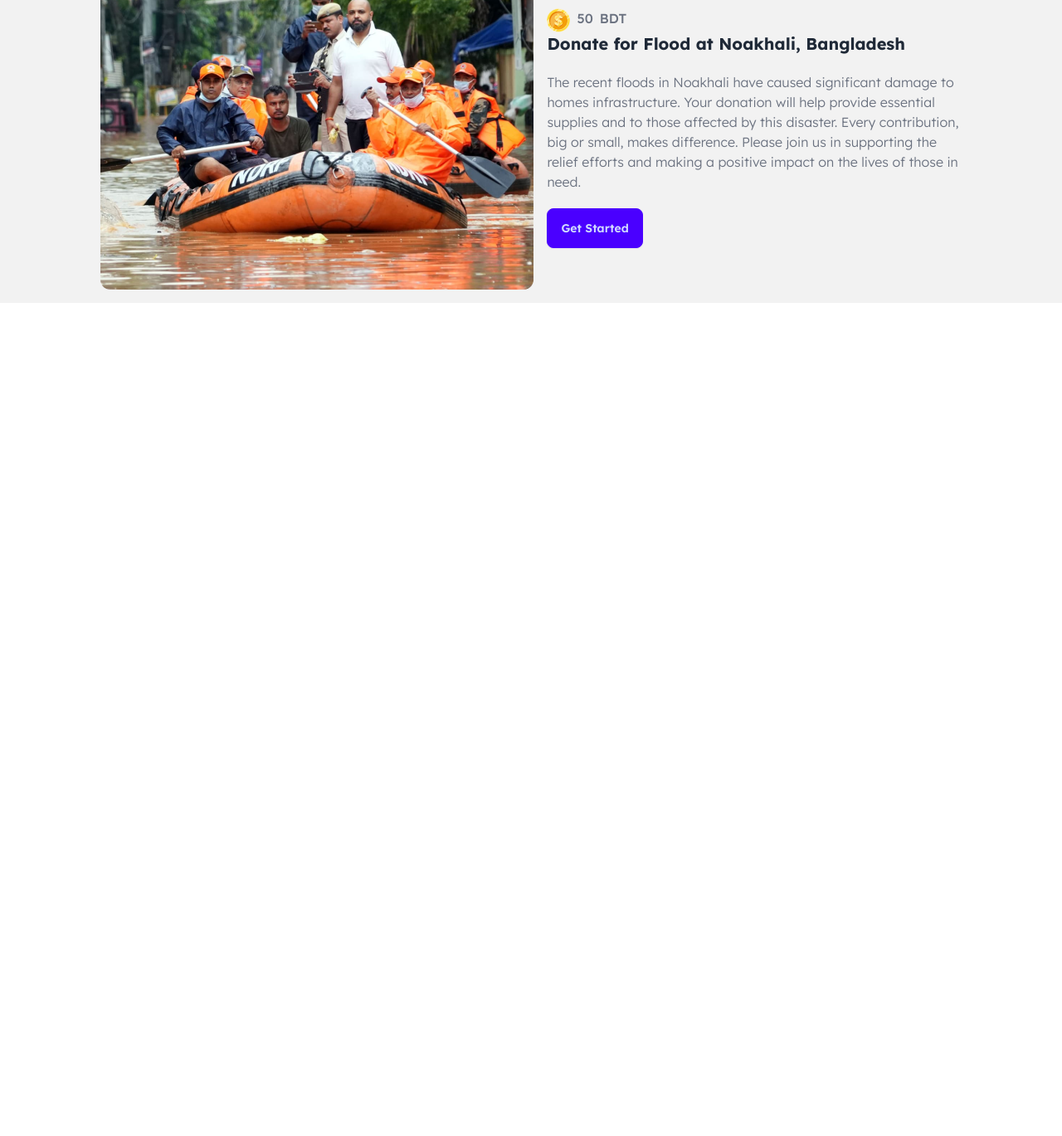
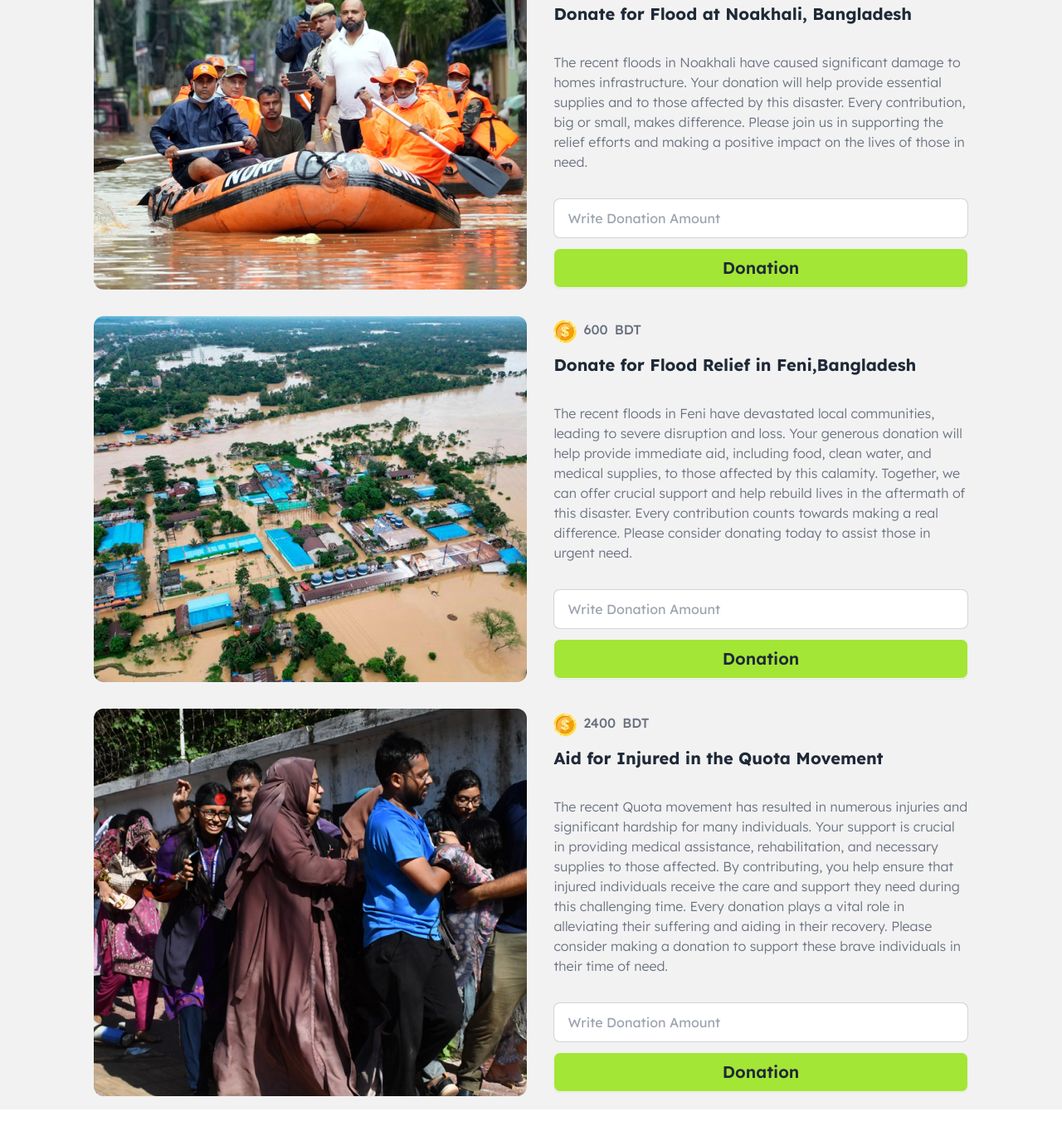
Before and after one commit to Soyab-Aktar/Donation-Site, a plain HTML site: page index.html in a window 1280 px wide. Shown: the part 305-1674 px from the top of the page at 83% size. Before the commit the page ends 800 px from the top, so only its background shows below. Drawn offline with nearby package versions, Linux system fonts and the light colour scheme.

Commit message:
Donate Page complete

```diff
--- a/index.html
+++ b/index.html
@@ -28,7 +28,7 @@
   </head>
   <body class="lexend-font">
     <!--! Header -->
-    <header class="max-w-screen-2xl mx-auto mb-8">
+    <header class="max-w-screen-xl mx-auto mb-8">
       <!--* NAVBAR -->
       <nav class="mb-24">
         <div class="navbar bg-base-100">
@@ -56,14 +56,14 @@
         </div>
       </nav>
       <!--* OPTION SECTION -->
-      <section class="max-w-72 mx-auto flex gap-4">
+      <section class="lg:max-w-72 mx-auto flex md:gap-4 justify-around">
         <button
-          class="btn bg-lime-400 text-xl font-semibold hover:bg-lime-300 w-40 h-14"
+          class="btn bg-lime-400 text-xl font-semibold hover:bg-lime-300 md:w-40 md:h-14"
         >
           Donation
         </button>
         <button
-          class="btn bg-lime-400 text-xl font-semibold hover:bg-lime-300 w-40 h-14"
+          class="btn bg-lime-400 text-xl font-semibold hover:bg-lime-300 md:w-40 md:h-14"
         >
           History
         </button>
@@ -74,19 +74,19 @@
       <!--* CARD 1 -->
       <section>
         <div class="hero bg-base-200">
-          <div class="hero-content flex-col lg:flex-row">
+          <div class="hero-content flex-col lg:flex-row gap-8">
             <!--? IMAGE -->
             <div>
               <img src="assets/noakhali.png" alt="" />
             </div>
             <!--? DATA -->
-            <div class="w-2/5">
+            <div class="md:w-2/5 flex flex-col md:gap-3 gap-1">
               <div class="flex gap-2">
                 <div>
                   <img src="assets/coin.png" alt="" />
                 </div>
-                <a class="font-medium  text-gray-500">50</a>
-                <a class="font-medium  text-gray-500">BDT</a>
+                <a class="font-medium text-gray-500">50</a>
+                <a class="font-medium text-gray-500">BDT</a>
               </div>
               <h1 class="text-xl font-bold">
                 Donate for Flood at Noakhali, Bangladesh
@@ -99,7 +99,90 @@
                 supporting the relief efforts and making a positive impact on
                 the lives of those in need.
               </p>
-              <button class="btn btn-primary">Get Started</button>
+              <input
+                type="number"
+                placeholder="Write Donation Amount"
+                class="input input-bordered w-full"
+              />
+              <button
+                class="btn bg-lime-400 text-xl font-semibold hover:bg-lime-300 w-full"
+              >
+                Donation
+              </button>
+            </div>
+          </div>
+        </div>
+      </section>
+      <!--* CARD 2 -->
+      <section>
+        <div class="hero bg-base-200">
+          <div class="hero-content flex-col lg:flex-row gap-8">
+            <!--? IMAGE -->
+            <div>
+              <img src="assets/feni.png" alt="" />
+            </div>
+            <!--? DATA -->
+            <div class="md:w-2/5 flex flex-col md:gap-3 gap-1">
+              <div class="flex gap-2">
+                <div>
+                  <img src="assets/coin.png" alt="" />
+                </div>
+                <a class="font-medium text-gray-500">600</a>
+                <a class="font-medium text-gray-500">BDT</a>
+              </div>
+              <h1 class="text-xl font-bold">
+                Donate for Flood Relief in Feni,Bangladesh
+              </h1>
+              <p class="py-5 font-light text-gray-500">
+                The recent floods in Feni have devastated local communities, leading to severe disruption and loss. Your generous donation will help provide immediate aid, including food, clean water, and medical supplies, to those affected by this calamity. Together, we can offer crucial support and help rebuild lives in the aftermath of this disaster. Every contribution counts towards making a real difference. Please consider donating today to assist those in urgent need.
+              </p>
+              <input
+                type="number"
+                placeholder="Write Donation Amount"
+                class="input input-bordered w-full"
+              />
+              <button
+                class="btn bg-lime-400 text-xl font-semibold hover:bg-lime-300 w-full"
+              >
+                Donation
+              </button>
+            </div>
+          </div>
+        </div>
+      </section>
+      <!--* CARD 3 -->
+      <section>
+        <div class="hero bg-base-200">
+          <div class="hero-content flex-col lg:flex-row gap-8">
+            <!--? IMAGE -->
+            <div>
+              <img src="assets/quota-protest.png" alt="" />
+            </div>
+            <!--? DATA -->
+            <div class="md:w-2/5 flex flex-col md:gap-3 gap-1">
+              <div class="flex gap-2">
+                <div>
+                  <img src="assets/coin.png" alt="" />
+                </div>
+                <a class="font-medium text-gray-500">2400</a>
+                <a class="font-medium text-gray-500">BDT</a>
+              </div>
+              <h1 class="text-xl font-bold">
+                Aid for Injured in the Quota Movement
+              </h1>
+              <p class="py-5 font-light text-gray-500">
+                The recent Quota movement has resulted in numerous injuries and significant hardship for many individuals. Your support is crucial in providing medical assistance, rehabilitation, and necessary supplies to those affected. By contributing, you help ensure that injured individuals receive the care and support they need during this challenging time. Every donation plays a vital role in alleviating their suffering and aiding in their recovery. Please consider making a donation to support these brave individuals in their time of need.
+              </p>
+              <input
+                type="number"
+                placeholder="Write Donation Amount"
+                class="input input-bordered w-full"
+              />
+              <button
+                class="btn bg-lime-400 text-xl font-semibold hover:bg-lime-300 w-full"
+              >
+                Donation
+              </button>
             </div>
           </div>
         </div>
```
